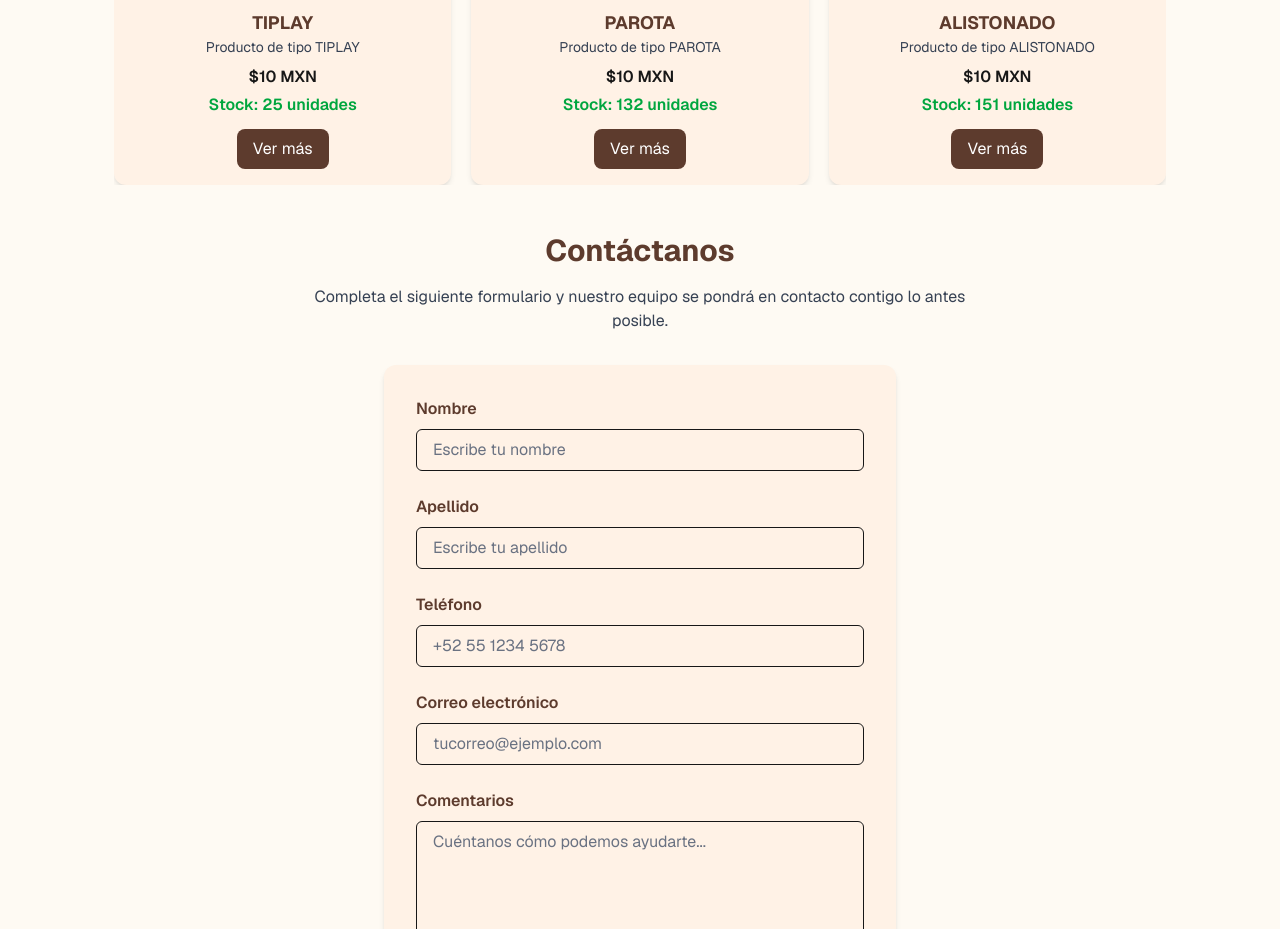
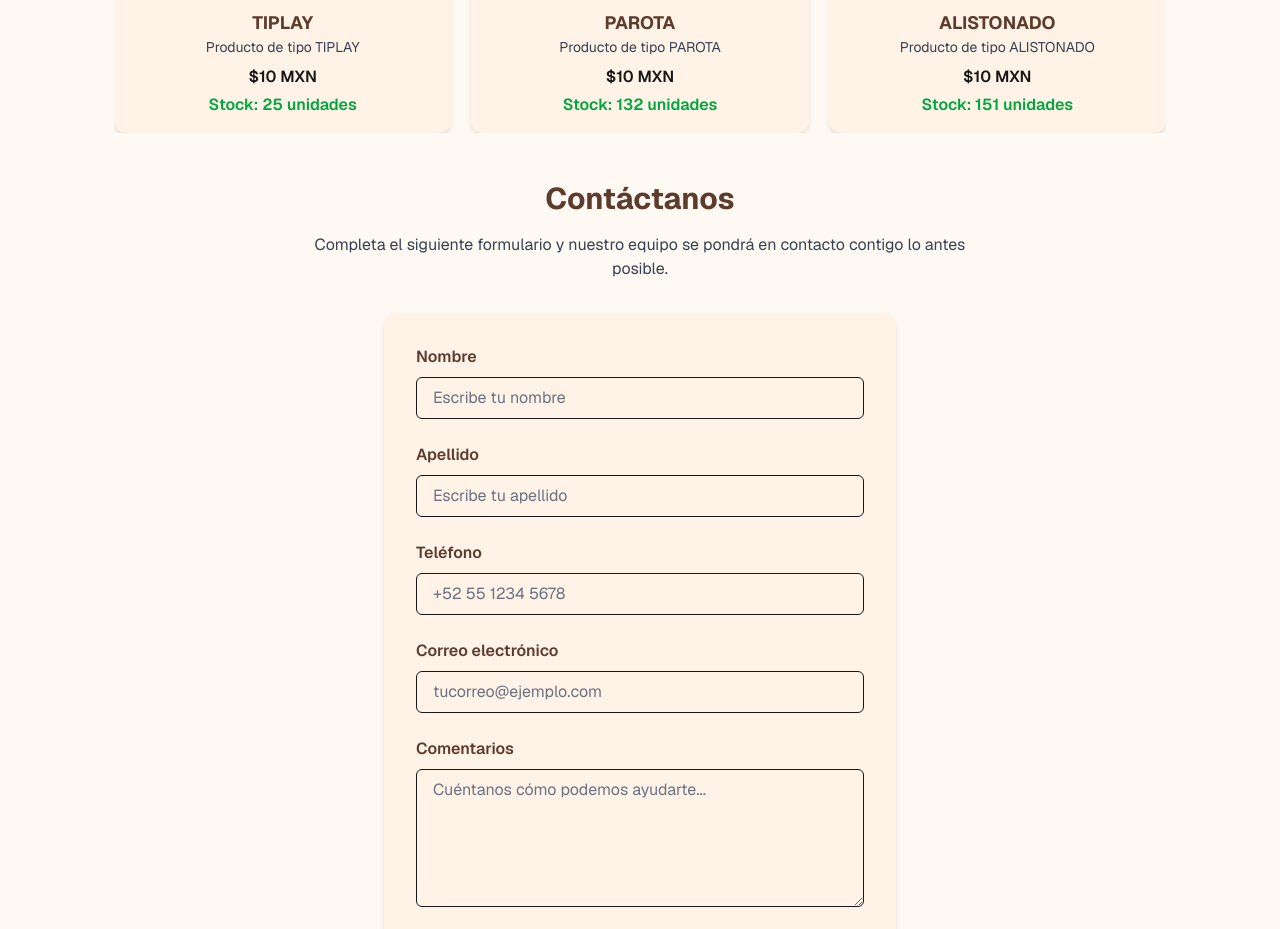
Before and after one commit to o7digital/homedesign, a Next.js app: page / in a window 1280 px wide. Shown: the part 2720-3649 px from the top of the page. Built offline with nearby package versions, Linux system fonts and the light colour scheme.

Commit message:
Corrijo estilos de 'Quiénes somos' para mejorar legibilidad en móvil

```diff
--- a/app/page.tsx
+++ b/app/page.tsx
@@ -22,7 +22,6 @@ export default function Home() {
 
   return (
     <div className="bg-[#fefaf3] font-sans flex flex-col min-h-screen">
-      {/* Header */}
       <header className="fixed top-0 w-full bg-black text-white z-50">
         <div className="max-w-[1100px] mx-auto flex justify-between items-center p-4">
           <div className="font-bold text-lg">Home Design Márquez</div>
@@ -58,7 +57,6 @@ export default function Home() {
         </div>
       </header>
 
-      {/* Slider */}
       <div className="h-screen mt-[60px] relative overflow-hidden">
         {slides.map((src, i) => (
           <Image
@@ -73,7 +71,6 @@ export default function Home() {
         ))}
       </div>
 
-      {/* Quiénes somos */}
       <section className="max-w-[1100px] mx-auto p-6">
         <h2 className="text-2xl font-bold mb-4">Quiénes somos</h2>
         <p>
@@ -95,7 +92,6 @@ export default function Home() {
         </p>
       </section>
 
-      {/* Tipos de Madera */}
       <section id="tipos" className="max-w-[1100px] mx-auto p-6">
         <h2 className="text-3xl font-bold mb-6 text-center text-[#5d3b2d]">
           Tipos de Madera
@@ -125,7 +121,6 @@ export default function Home() {
         </div>
       </section>
 
-      {/* Productos */}
       <section id="productos" className="max-w-[1100px] mx-auto p-6 w-full">
         <h2 className="text-3xl font-bold mb-8 text-center text-[#5d3b2d]">
           Nuestros Productos
@@ -158,19 +153,12 @@ export default function Home() {
                 <p className="text-green-600 font-semibold mt-1">
                   Stock: {prod.stock} unidades
                 </p>
-                <Link
-                  href={`/productos/${prod.id}`}
-                  className="mt-3 inline-block bg-[#5d3b2d] text-white px-4 py-2 rounded-lg hover:bg-[#4a2f23] transition"
-                >
-                  Ver más
-                </Link>
               </div>
             </SwiperSlide>
           ))}
         </Swiper>
       </section>
 
-      {/* Contacto */}
       <section id="contacto" className="max-w-[1100px] mx-auto p-6">
         <h2 className="text-3xl font-bold mb-4 text-center text-[#5d3b2d]">
           Contáctanos
@@ -201,7 +189,6 @@ export default function Home() {
               className="w-full px-4 py-2 border rounded-md placeholder-gray-500 focus:outline-none focus:ring-2 focus:ring-[#5d3b2d]"
             />
           </div>
-
           <div>
             <label
               className="block text-base font-semibold text-[#5d3b2d] mb-2"
@@ -218,7 +205,6 @@ export default function Home() {
               className="w-full px-4 py-2 border rounded-md placeholder-gray-500 focus:outline-none focus:ring-2 focus:ring-[#5d3b2d]"
             />
           </div>
-
           <div>
             <label
               className="block text-base font-semibold text-[#5d3b2d] mb-2"
@@ -235,7 +221,6 @@ export default function Home() {
               className="w-full px-4 py-2 border rounded-md placeholder-gray-500 focus:outline-none focus:ring-2 focus:ring-[#5d3b2d]"
             />
           </div>
-
           <div>
             <label
               className="block text-base font-semibold text-[#5d3b2d] mb-2"
@@ -252,7 +237,6 @@ export default function Home() {
               className="w-full px-4 py-2 border rounded-md placeholder-gray-500 focus:outline-none focus:ring-2 focus:ring-[#5d3b2d]"
             />
           </div>
-
           <div>
             <label
               className="block text-base font-semibold text-[#5d3b2d] mb-2"
@@ -269,7 +253,6 @@ export default function Home() {
               className="w-full px-4 py-2 border rounded-md placeholder-gray-500 focus:outline-none focus:ring-2 focus:ring-[#5d3b2d]"
             ></textarea>
           </div>
-
           <button
             type="submit"
             className="w-full bg-[#5d3b2d] text-white py-3 rounded-lg font-bold hover:bg-[#4a2f23] transition"
@@ -279,7 +262,6 @@ export default function Home() {
         </form>
       </section>
 
-      {/* Footer */}
       <footer className="bg-black text-white text-center py-6 mt-10">
         <p className="text-sm">
           © {new Date().getFullYear()} Home Design Márquez. Todos los derechos
```
